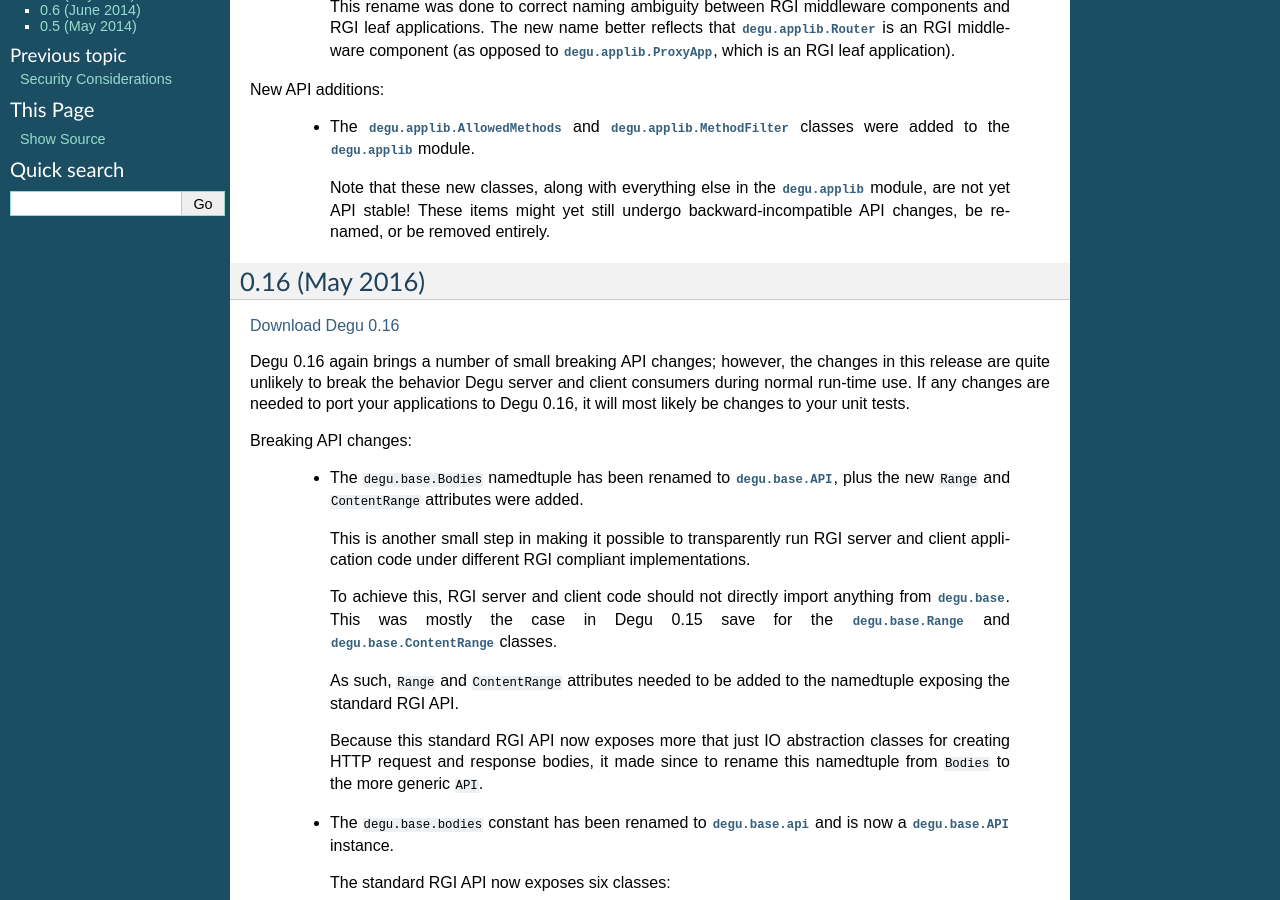
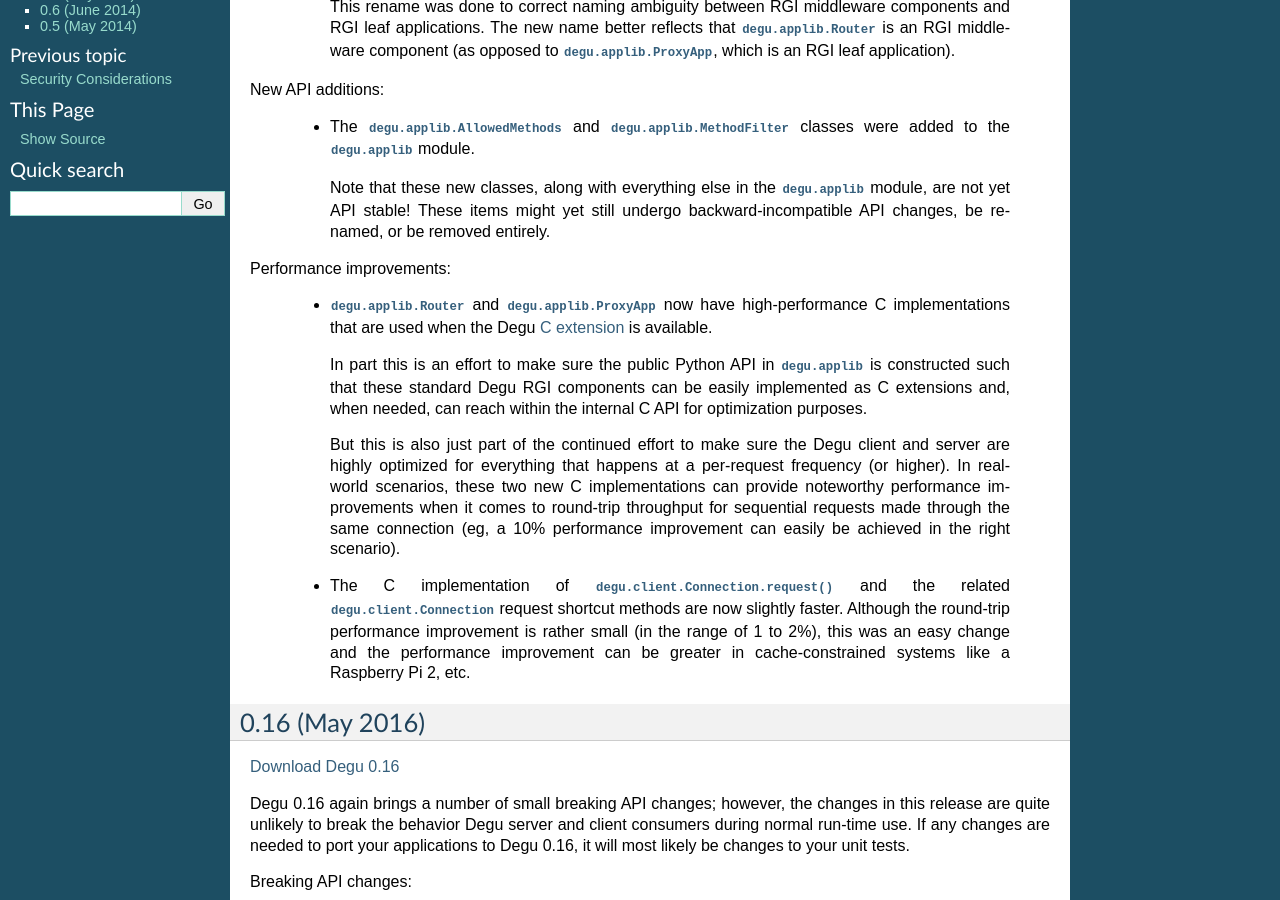
Before and after one commit to json420/degu, a Sphinx documentation site: the page built from doc/changelog.rst, in a window 1280 px wide and 900 px high, scrolled down 264 px. Built offline with Sphinx 7.4.7, drawn with Linux system fonts in a browser that asks for light colours.

Commit message:
doc/changelog.rst: document performance improvements

```diff
--- a/doc/changelog.rst
+++ b/doc/changelog.rst
@@ -29,6 +29,34 @@
         :mod:`degu.applib` module, are not yet API stable!  These items might
         yet still undergo backward-incompatible API changes, be renamed, or be
         removed entirely.
+
+
+Performance improvements:
+
+    *   :class:`degu.applib.Router` and :class:`degu.applib.ProxyApp` now have
+        high-performance C implementations that are used when the Degu
+        `C extension`_ is available.
+
+        In part this is an effort to make sure the public Python API in
+        :mod:`degu.applib` is constructed such that these standard Degu RGI
+        components can be easily implemented as C extensions and, when needed,
+        can reach within the internal C API for optimization purposes.
+
+        But this is also just part of the continued effort to make sure the
+        Degu client and server are highly optimized for everything that happens
+        at a per-request frequency (or higher).  In real-world scenarios, these
+        two new C implementations can provide noteworthy performance
+        improvements when it comes to round-trip throughput for sequential
+        requests made through the same connection (eg, a 10% performance
+        improvement can easily be achieved in the right scenario).
+
+    *   The C implementation of :meth:`degu.client.Connection.request()` and the
+        related :class:`degu.client.Connection` request shortcut methods are now
+        slightly faster.  Although the round-trip performance improvement is
+        rather small (in the range of 1 to 2%), this was an easy change and the
+        performance improvement can be greater in cache-constrained systems like
+        a Raspberry Pi 2, etc.
+
 
 
 .. _version-0.16:
```
